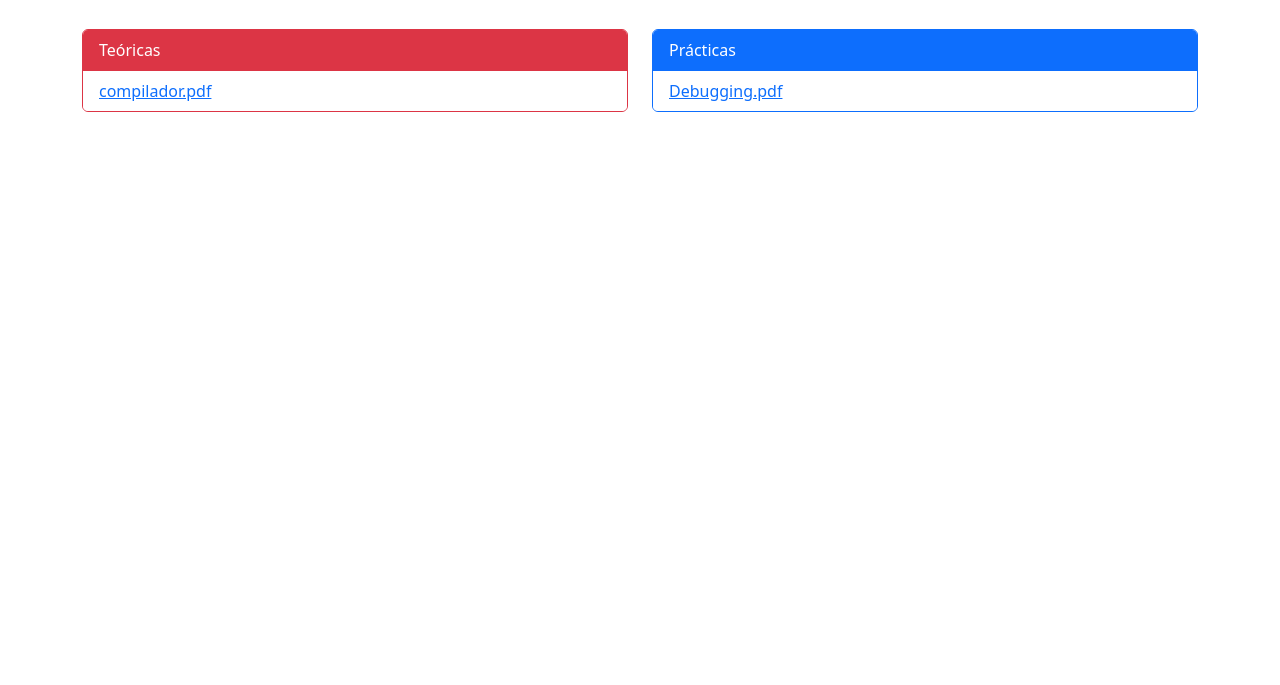
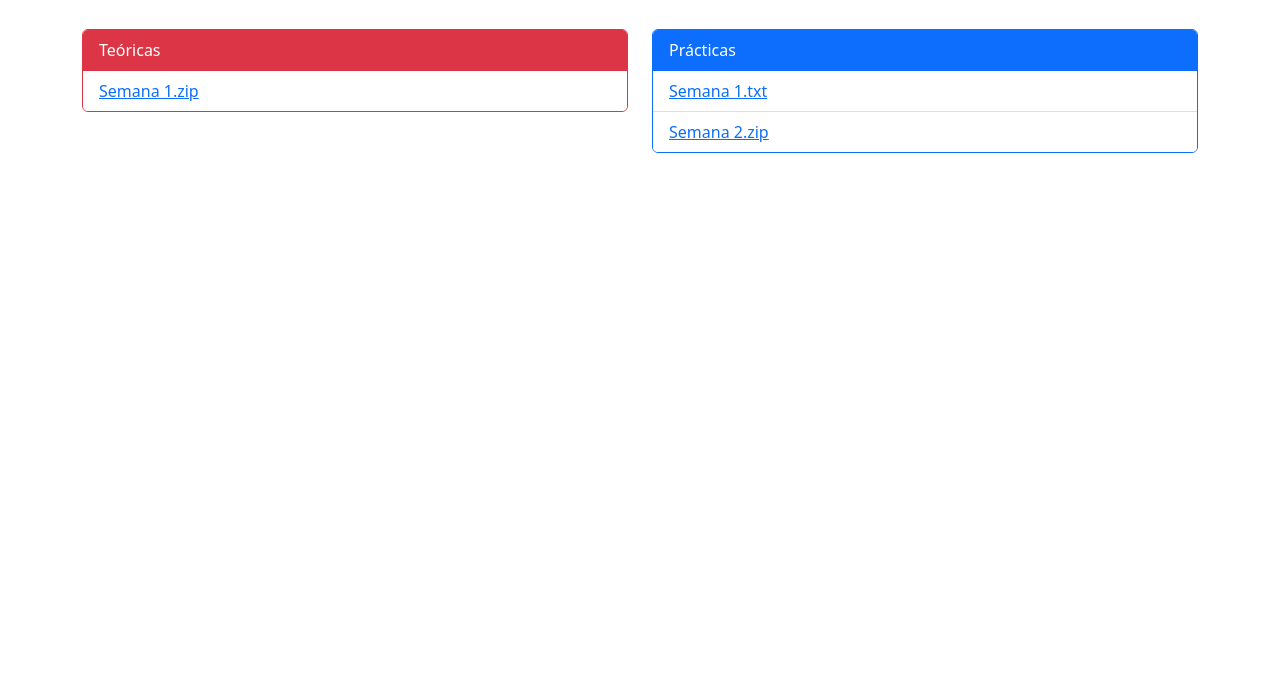
Before and after one commit to algo1camejo/material, a plain HTML site: page index.html in a window 1280 px wide. Shown: the part 115-800 px from the top of the page. Drawn offline with nearby package versions, Linux system fonts and the light colour scheme.

Commit message:
Deploying to gh-pages from main c34e58b7ab951ac003e64fb06fe971d6478f2eab

```diff
--- a/index.html
+++ b/index.html
@@ -22,7 +22,7 @@
 					</div>
 					<ul class="list-group list-group-flush">
 
-							<li class="list-group-item"><a href="material/teoricas/compilador.pdf" download>compilador.pdf</a></li>
+							<li class="list-group-item"><a href="material/teoricas/Semana 1.zip" download>Semana 1.zip</a></li>
 
 					</ul>
 				</div>
@@ -34,7 +34,9 @@
 					</div>
 					<ul class="list-group list-group-flush">
 
-							<li class="list-group-item"><a href="material/practicas/Debugging.pdf" download>Debugging.pdf</a></li>
+							<li class="list-group-item"><a href="material/practicas/Semana 1.txt" download>Semana 1.txt</a></li>
+
+							<li class="list-group-item"><a href="material/practicas/Semana 2.zip" download>Semana 2.zip</a></li>
 
 					</ul>
 				</div>
```
Also changed, not shown: material/material/practicas/Semana 1.txt (added), 2 other files.
